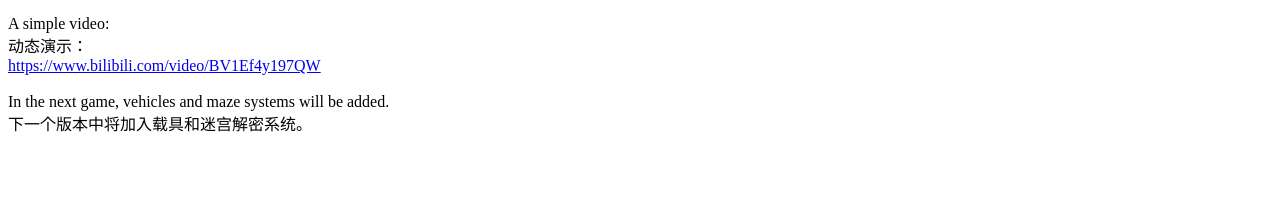
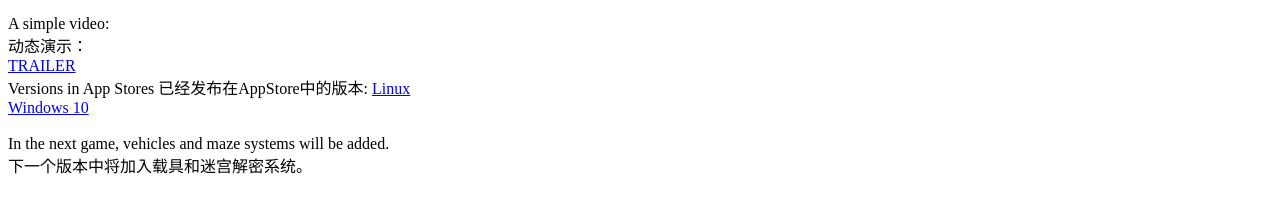
Before and after one commit to sbxzy-engine/sbxzy-engine.github.io, a plain HTML site: page index.html in a window 1280 px wide. Shown: the part 558-770 px from the top of the page. Drawn offline with Linux system fonts and the light colour scheme.

Commit message:
Update index.html

```diff
--- a/index.html
+++ b/index.html
@@ -28,7 +28,10 @@
     <br>
     A simple video:<br>
     动态演示：<br>
-    <a href="https://www.bilibili.com/video/BV1Ef4y197QW">https://www.bilibili.com/video/BV1Ef4y197QW</a><br>
+    <a href="https://www.bilibili.com/video/BV1Ef4y197QW">TRAILER</a><br>
+    Versions in App Stores 已经发布在AppStore中的版本:
+    <a href="https://snapcraft.io/bofc0">Linux</a><br>
+    <a href="https://www.microsoft.com/store/productId/9N82ZJHM81WJ">Windows 10</a><br>
     <br>
     In the next game, vehicles and maze systems will be added.<br>
     下一个版本中将加入载具和迷宫解密系统。<br>
```
